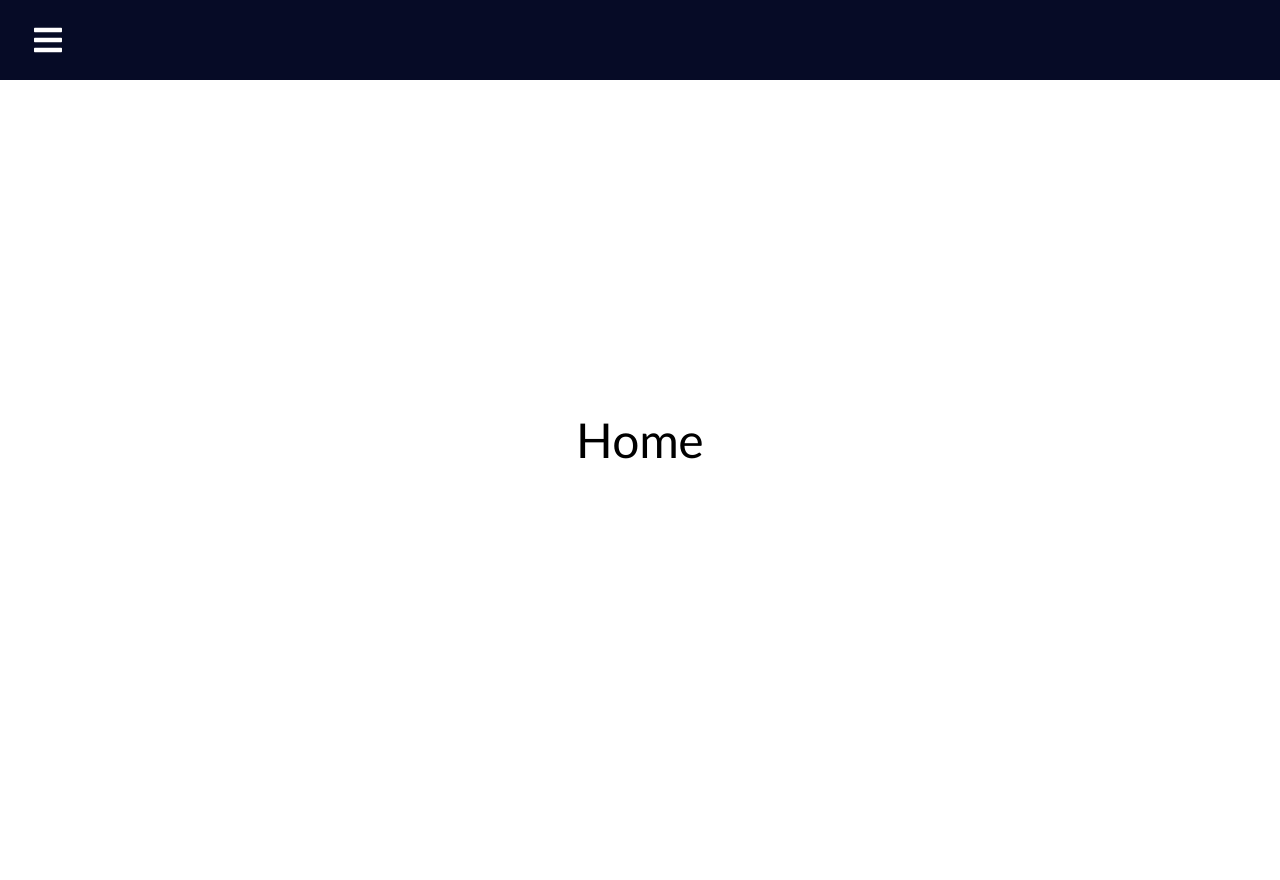
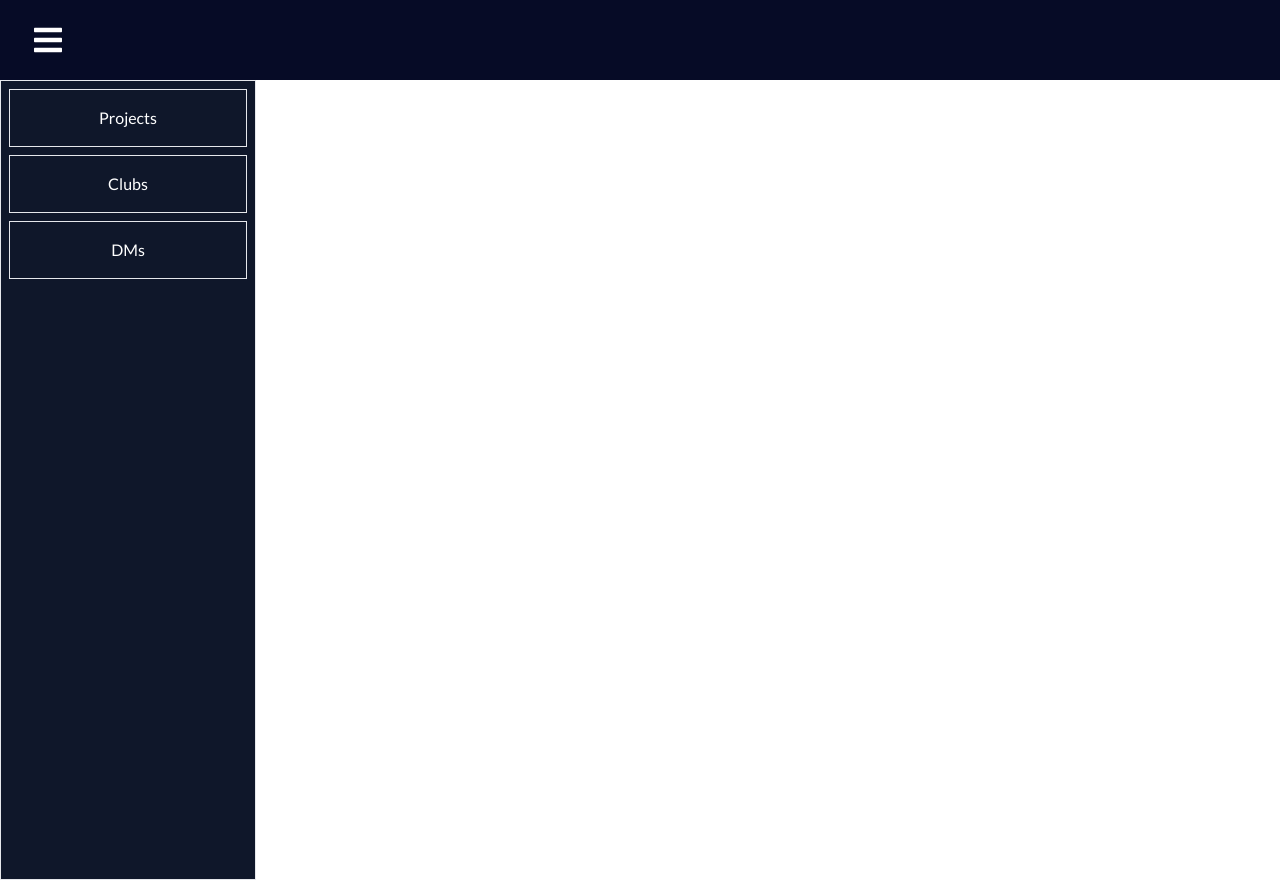
Before and after one commit to Blank-FS/dev-net, a React (Vite) app: page /home in a window 1280 px wide. Before the commit the page ends 800 px from the top, so only its background shows below. Built offline with nearby package versions, Linux system fonts and the light colour scheme; the HTML template or start-up script is replaced by a standard one.

Commit message:
finished rough layout of homepage sidebar

```diff
--- a/src/App.css
+++ b/src/App.css
@@ -7,7 +7,6 @@
   font-family: "Lato", sans-serif;
 }
 
-.home,
 .profile,
 .explore {
   display: flex;
--- a/src/App.tsx
+++ b/src/App.tsx
@@ -7,14 +7,14 @@ import Profile from "./pages/Profile";
 
 function App() {
   return (
-    <>
+    <main className="w-full h-full">
       <Navbar />
       <Routes>
         <Route path="/home" element={<Home />} />
         <Route path="/explore" element={<Explore />} />
         <Route path="/profile" element={<Profile />} />
       </Routes>
-    </>
+    </main>
   );
 }
 
--- a/src/components/Navbar.tsx
+++ b/src/components/Navbar.tsx
@@ -1,8 +1,7 @@
-import { useState } from "react";
+import { ReactNode, useState } from "react";
 import * as FaIcons from "react-icons/fa";
 import * as AiIcons from "react-icons/ai";
 import { Link } from "react-router-dom";
-import { SidebarData } from "./SidebarData";
 import "./Navbar.css";
 import { IconContext } from "react-icons";
 
@@ -10,6 +9,34 @@ const Navbar = () => {
   const [sidebar, setSidebar] = useState(false);
 
   const showSidebar = () => setSidebar(!sidebar);
+
+  interface SidebarInfo {
+    title: string;
+    path: string;
+    icon: ReactNode;
+    cName: string;
+  }
+
+  const SidebarData: SidebarInfo[] = [
+    {
+      title: "Home",
+      path: "/home",
+      icon: AiIcons.AiFillHome({}),
+      cName: "nav-text",
+    },
+    {
+      title: "Explore",
+      path: "/explore",
+      icon: FaIcons.FaRegCompass({}),
+      cName: "nav-text",
+    },
+    {
+      title: "Profile",
+      path: "/profile",
+      icon: FaIcons.FaRegUserCircle({}),
+      cName: "nav-text",
+    },
+  ];
 
   return (
     <>
--- a/src/components/SidebarData.ts
+++ /dev/null
@@ -1,31 +0,0 @@
-import { ReactNode } from "react";
-import * as FaIcons from "react-icons/fa";
-import * as AiIcons from "react-icons/ai";
-
-interface SidebarInfo {
-  title: string;
-  path: string;
-  icon: ReactNode;
-  cName: string;
-}
-
-export const SidebarData: SidebarInfo[] = [
-  {
-    title: "Home",
-    path: "/home",
-    icon: AiIcons.AiFillHome({}),
-    cName: "nav-text",
-  },
-  {
-    title: "Explore",
-    path: "/explore",
-    icon: FaIcons.FaRegCompass({}),
-    cName: "nav-text",
-  },
-  {
-    title: "Profile",
-    path: "/profile",
-    icon: FaIcons.FaRegUserCircle({}),
-    cName: "nav-text",
-  },
-];
--- /dev/null
+++ b/src/components/home/Sidebar.css
@@ -0,0 +1,15 @@
+/* Bar section */
+.bar-sec {
+  padding: 1rem;
+  border-width: 1px;
+}
+
+/* Bar subsection */
+.bar-subsec {
+  margin-left: 1rem;
+  border-width: 1px;
+  padding: 0.5rem;
+  display: flex;
+  justify-content: center;
+  align-items: center;
+}
--- /dev/null
+++ b/src/components/home/Sidebar.tsx
@@ -0,0 +1,88 @@
+import { useState } from "react";
+import { Link } from "react-router-dom";
+import "./Sidebar.css";
+import { FaPlus } from "react-icons/fa";
+
+const Sidebar = () => {
+  const [displayProjects, setDisplayProjects] = useState(false);
+  const [displayClubs, setDisplayClubs] = useState(false);
+  const [displayDMs, setDisplayDMs] = useState(false);
+
+  const toggleProjects = () => {
+    setDisplayProjects(!displayProjects);
+    setDisplayDMs(false);
+    setDisplayClubs(false);
+  };
+  const toggleClubs = () => {
+    setDisplayClubs(!displayClubs);
+    setDisplayDMs(false);
+    setDisplayProjects(false);
+  };
+  const toggleDMs = () => {
+    setDisplayDMs(!displayDMs);
+    setDisplayProjects(false);
+    setDisplayClubs(false);
+  };
+
+  const projects = ["DevNet", "Epsilon", "OrderUp"];
+  const clubs = ["WebDev", "Hackathon"];
+  const dms = ["Edgar", "Frank", "Kaneki"];
+
+  return (
+    <div className="flex flex-col gap-2 align-middle w-[20%] h-dvh border p-2 bg-slate-900 text-white">
+      <button className="bar-sec" onClick={toggleProjects}>
+        Projects
+      </button>
+      {displayProjects && (
+        <>
+          {projects.map((item, index) => (
+            <button className="bar-subsec">
+              <Link key={index} to="">
+                {item}
+              </Link>
+            </button>
+          ))}{" "}
+          <button className="bar-subsec">
+            <FaPlus />
+          </button>
+        </>
+      )}
+      <button className="bar-sec" onClick={toggleClubs}>
+        Clubs
+      </button>
+      {displayClubs && (
+        <>
+          {clubs.map((item, index) => (
+            <button className="bar-subsec">
+              <Link key={index} to="">
+                {item}
+              </Link>
+            </button>
+          ))}{" "}
+          <button className="bar-subsec">
+            <FaPlus />
+          </button>
+        </>
+      )}
+      <button className="bar-sec" onClick={toggleDMs}>
+        DMs
+      </button>
+      {displayDMs && (
+        <>
+          {dms.map((item, index) => (
+            <button className="bar-subsec">
+              <Link key={index} to="">
+                {item}
+              </Link>
+            </button>
+          ))}{" "}
+          <button className="bar-subsec">
+            <FaPlus />
+          </button>
+        </>
+      )}
+    </div>
+  );
+};
+
+export default Sidebar;
--- a/src/pages/Home.tsx
+++ b/src/pages/Home.tsx
@@ -1,7 +1,9 @@
+import Sidebar from "../components/home/Sidebar";
+
 function Home() {
   return (
-    <div className="home">
-      <h1>Home</h1>
+    <div className="home w-full h-full">
+      <Sidebar />
     </div>
   );
 }
```
